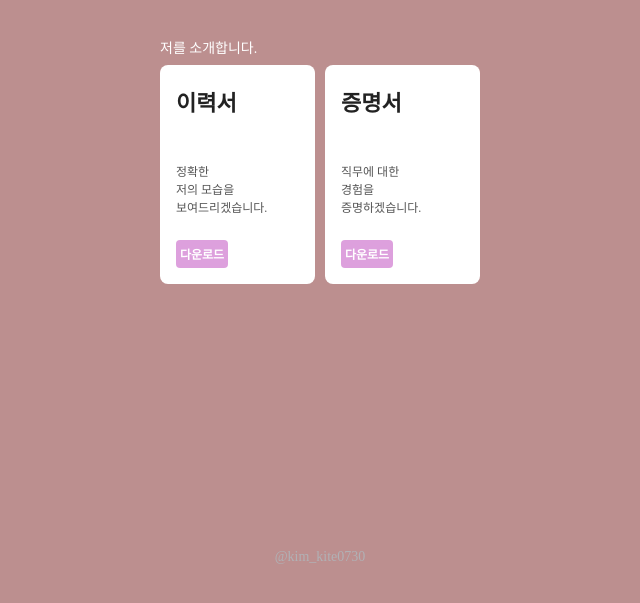
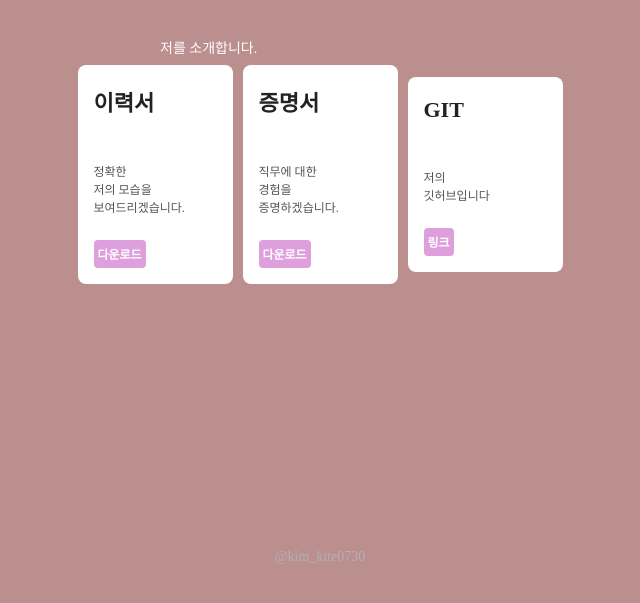
Before and after one commit to NAYEONKIM730/my-new-page, a plain HTML site: page index.html in a window 1280 px wide. Shown: the part 185-788 px from the top of the page, without its empty margins (320-960 px from the left). Drawn offline with Linux system fonts and the light colour scheme; a web font is replaced by a local one.

Commit message:
Update index.html

```diff
--- a/index.html
+++ b/index.html
@@ -158,13 +158,18 @@
                 <div class="desc">직무에 대한<br>경험을<br>증명하겠습니다.</div>
                 <div class="btn">다운로드</div>
             </a>
+            <a target="_blank" href="https://drive.google.com/file/d/13vwzyGnAOLMp2ySav_SDi94G7YxLuHyn/view?usp=share_link">
+                <div class="name">GIT</div>
+                <div class="desc">저의<br>깃허브입니다</div>
+                <div class="btn">링크</div>
+            </a>
         </div>
         <div style="color:#B1B1B5;font-size: 14px;background-position: center;background-size: cover;position: absolute;bottom: 50px;">@kim_kite0730</div>
         </div>
         <!--<div class="bigs">
             <a target="_blank" href="https://drive.google.com/file/d/1vKXXHboiF39D8OdandIZRlAVe4ggnONb/view">
                 <div class="name">GIT</div>
-                <div class="desc">제가 연습한<br>GIT<br>제작물입니다.</div>
+                <div class="desc">저의 깃허브<br>GIT<br></div>
                 <div class="btn">링크</div>
             </a>
              <a target="_blank" href="https://drive.google.com/file/d/1vKXXHboiF39D8OdandIZRlAVe4ggnONb/view">
```
